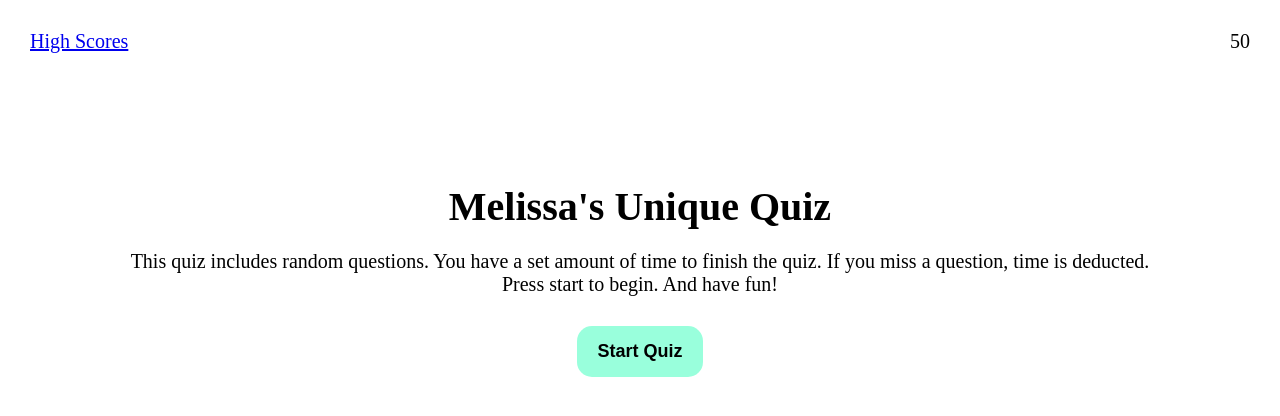
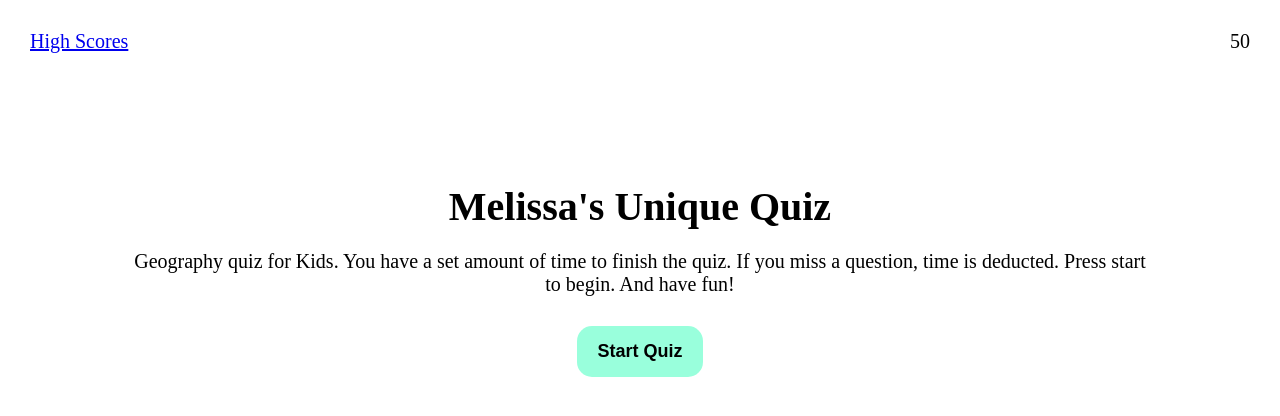
Before and after one commit to mets0811/melissas-unique-quiz, a plain HTML site: page index.html in a window 1280 px wide. Drawn offline with Linux system fonts and the light colour scheme.

Commit message:
finished

```diff
--- a/index.html
+++ b/index.html
@@ -18,7 +18,7 @@
         <div id="intro-container" class="container">
             <h1>Melissa's Unique Quiz</h1>
             <p>
-                This quiz includes random questions.
+                Geography quiz for Kids.
                 You have a set amount of time to finish the quiz.
                 If you miss a question, time is deducted.
                 Press start to begin. And have fun!
```
